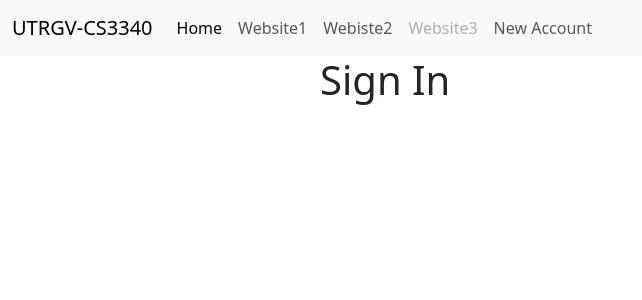
After one commit to pfonsecaUTRGV/fall3340-app, a Django app: page /register/ in a window 1280 px wide. The commit adds this page. Shown: the top 300 px of the page, without its empty margins (0-642 px from the left). Run offline with Django 5.2, Linux system fonts and the light colour scheme.

Commit message:
Log out / register user 1

```diff
--- a/app/templates/navbar.html
+++ b/app/templates/navbar.html
@@ -12,6 +12,14 @@
         <a class="nav-link" href="https://www.utrgv.edu/">Website1</a>
         <a class="nav-link" href="https://cityofedinburg.com/">Webiste2</a>
         <a class="nav-link disabled" aria-disabled="true">Website3</a>
+        {% if user.is_authenticated %}
+        <li class="nav-item">
+          <a class="nav-link" href="{% url 'logout' %}">Log Out</a>
+        {% else %}
+        <li class="nav-item">
+          <a class="nav-link" href="{% url 'register' %}">New Account</a>
+        {% endif %}
+        </li>
       </div>
     </div>
   </div>
--- /dev/null
+++ b/app/templates/register.html
@@ -0,0 +1,9 @@
+{%extends 'base.html'%}
+{%block content%}
+<div class ="col-md-6 offset-md-3">
+<h1> Sign In </h1>
+</div>
+
+
+
+{% endblock %}
--- a/app/urls.py
+++ b/app/urls.py
@@ -4,5 +4,7 @@ from . import views
 urlpatterns = [
 	path('',views.home, name = 'home'),
 	#path('login/',views.login_user, name = 'Login'),
-	#path('logout/',views.logout_user, name = 'Logout'),
+	path('logout/',views.logout_user, name = 'logout'),
+	path('register/', views.register_user, name = 'register'),
+
 ]
--- a/app/views.py
+++ b/app/views.py
@@ -21,5 +21,10 @@ def home(request):
 #def login_user(request):
 #	pass
 
-#def logout_user(request):
-#	pass
+def logout_user(request):
+	logout(request)
+	messages.success(request,"Logged out")
+	return redirect('home')
+
+def register_user(request):
+	return render(request,'register.html',{})
```
Also changed, not shown: app/forms.py (added, +8 -0 lines).
